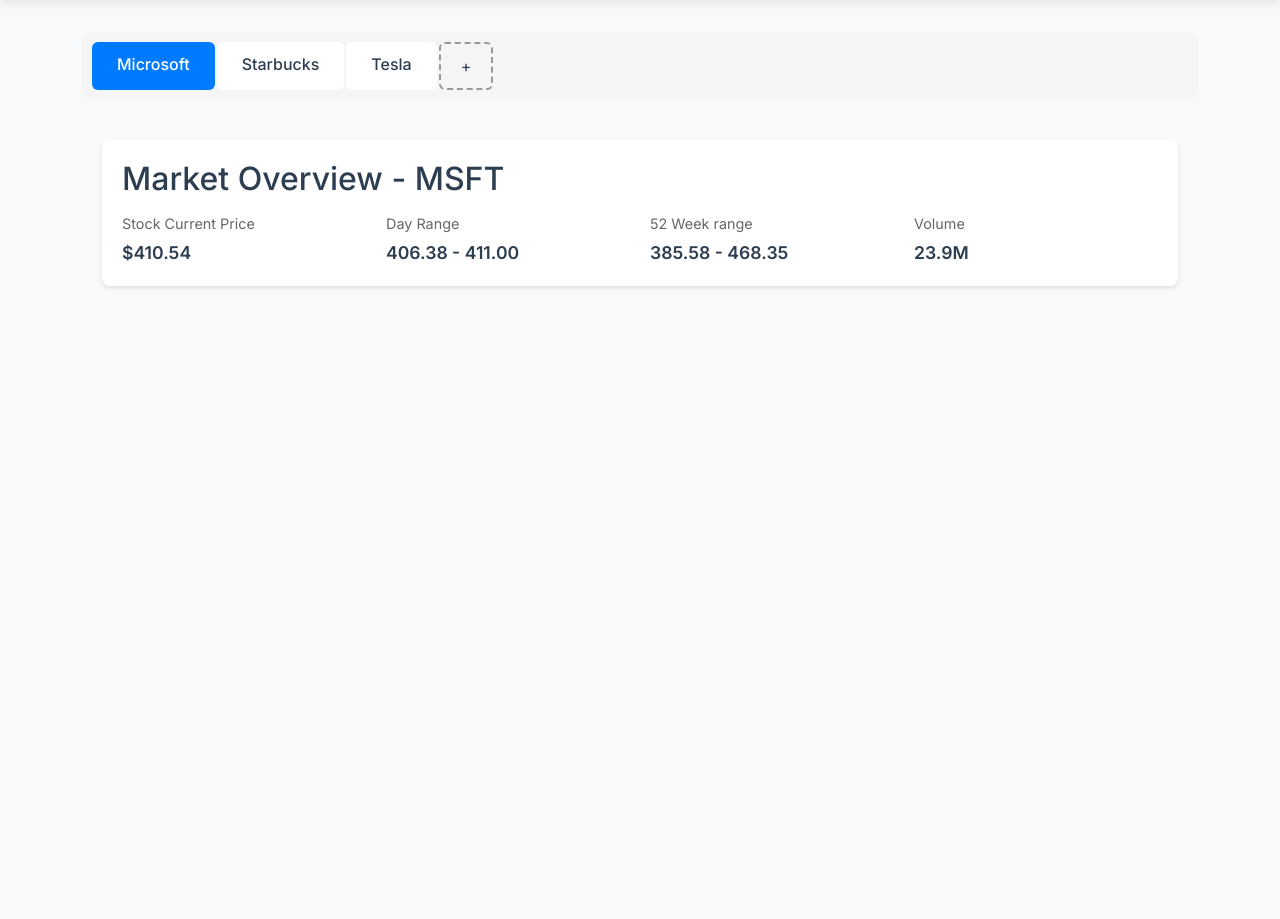
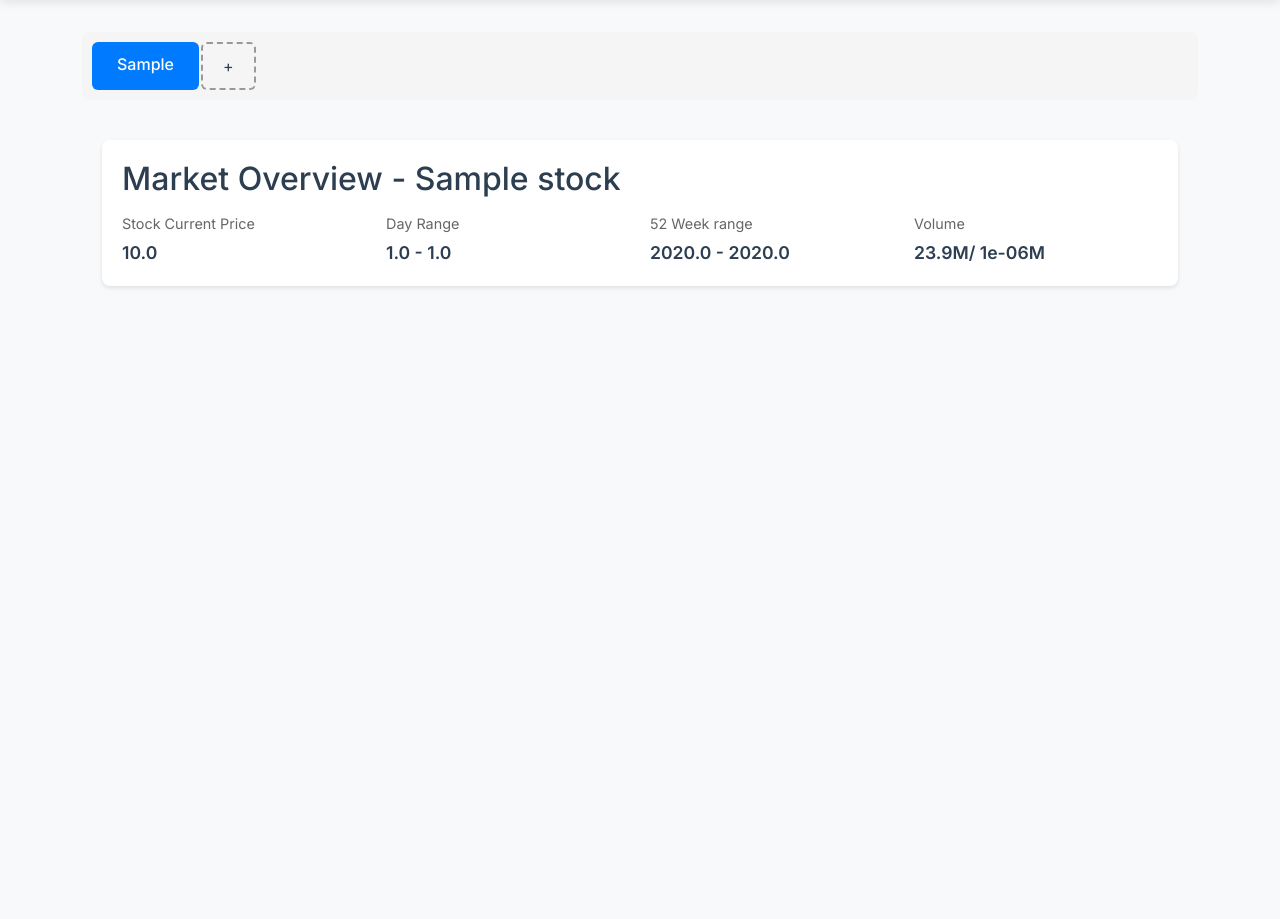
Before and after one commit to cdl96/Market-Lens, a Flask app: page /dashboard in a window 1280 px wide. Shown: the part 70-989 px from the top of the page. Run offline with Flask 3, Linux system fonts and the light colour scheme; a user stored in the database is signed in; tables that the repository leaves empty hold one stand-in row (values such as "Sample post").

Commit message:
Progress

```diff
--- a/app/main/routes.py
+++ b/app/main/routes.py
@@ -3,7 +3,7 @@
 from flask_login import login_required, current_user, login_user, logout_user
 from app import db
 from app.main.forms import EditProfileForm
-from app.models import User
+from app.models import User, Stock, Articles, WatchList
 from app.main import main
 # from app.models import Message
 from app.services.ai_service import AIService
@@ -20,7 +20,11 @@
 @main.route('/dashboard')
 @login_required
 def dashboard():
-    return render_template('dashboard.html', title='Dashboard')
+    stocks = Stock.query.all()
+    watchlists = WatchList.query.all()
+    print("Watchlists: ", watchlists)
+    print("Stocks: ", stocks)
+    return render_template('dashboard.html', title='Dashboard', stocks = stocks, watchlists = watchlists)
 
 # @main.route('/api/users', methods=['GET'])
 # @login_required
--- a/app/models.py
+++ b/app/models.py
@@ -40,3 +40,36 @@
 
 #     sender = db.relationship('User', foreign_keys=[sender_id], backref='sent_messages')
 #     receiver = db.relationship('User', foreign_keys=[receiver_id], backref='received_messages')
+
+class Stock(db.Model):
+    __tablename__ = 'stocks'
+    stock_time = db.Column(db.DateTime, default=datetime.utcnow, primary_key=True)
+    ticker = db.Column(db.String(20), primary_key=True)
+    company_name = db.Column(db.String(120), unique=True, nullable=False)
+    current_price = db.Column(db.Float, nullable=False)
+    volume = db.Column(db.Float, nullable=False)
+    day_low = db.Column(db.Float, nullable=False)
+    day_high = db.Column(db.Float, nullable=False)
+    year_low = db.Column(db.Float, nullable=False)
+    year_high = db.Column(db.Float, nullable=False)
+
+class WatchList(db.Model):
+    __tablename__ = "watchlists"
+    watchlist_id = db.Column(db.Integer, primary_key=True)
+    user_id = db.Column(db.Integer, db.ForeignKey('users.id'), nullable=False)  # Foreign key to users table
+    ticker = db.Column(db.String(20), nullable=False)  # Ticker column
+    added_date = db.Column(db.DateTime, default=datetime.utcnow)  # Date added, default is current time
+    # Define the relationship to the User model (if necessary)
+    user = db.relationship('User', backref=db.backref('watchlists'))
+
+    def __repr__(self):
+        return f'<Watchlist {self.watchlist_id} - {self.ticker}>'
+
+
+class Articles(db.Model):
+    __tablename__ = "articles"
+    article_id = db.Column(db.Integer, primary_key=True)
+    title = db.Column(db.String(20), unique=True, nullable=False)
+    source = db.Column(db.String(20), unique=True, nullable=False)
+    url = db.Column(db.String(20), unique=True, nullable=False)
+    article_date = db.Column(db.DateTime, default=datetime.utcnow)
--- a/app/templates/dashboard.html
+++ b/app/templates/dashboard.html
@@ -3,46 +3,121 @@
 
 <!-- Company Tabs -->
 <div class="stock-tabs">
-    <div class="tab active" onclick="openTab(event, 'tab1')">Microsoft</div>
+    {% for watchlist in watchlists %}
+        <div class="tab {% if loop.first %}active{% endif %}" onclick="openTab(event, 'tab{{ watchlist.id }}')">
+            {{watchlist.ticker}}
+        </div>
+    {% endfor %}
+    <div class="tab-add" title="Add new company">+</div>
+    <!-- <div class="tab active" onclick="openTab(event, 'tab1')">Microsoft</div>
     <div class="tab" onclick="openTab(event, 'tab2')">Starbucks</div>
     <div class="tab" onclick="openTab(event, 'tab3')">Tesla</div>
-    <div class="tab-add" title="Add new company">+</div>
+    <div class="tab-add" title="Add new company">+</div> -->
 </div>
-
-
-<!-- Tab Content -->
-<div id="tab1" class="tab-content active">
+{% for watchlist in watchlists %}
+<div id="tab{{ watchlist.id }}" class="tab-content {% if loop.first %}active{% endif %}">
     <div class="dashboard-container">
         <!-- Market Summary -->
         <div class="market-summary">
             <div class="summary-card">
-                <h2>Market Overview - MSFT</h2>
+                {% for stock in stocks %}
+                    {% if stock.ticker == watchlist.ticker %}
+                    <h2>Market Overview -
+                        {{stock.company_name}}</h2>
                     <div class="summary-grid">
                         <div class="summary-item">
                             <span class="label">Stock Current Price</span>
-                        <span class="value">$410.54</span>
+                            <span class="value">{{stock.current_price}}</span>
                         </div>
                         <div class="summary-item">
                             <span class="label">Day Range</span>
-                        <span class="value">406.38 - 411.00</span>
+                            <span class="value">{{stock.day_low}} - {{stock.day_high}}</span>
                         </div>
                         <div class="summary-item">
                             <span class="label">52 Week range</span>
-                        <span class="value">385.58 - 468.35</span>
+                            <span class="value">{{stock.year_low}} - {{stock.year_high}}</span>
                         </div>
                         <div class="summary-item">
                             <span class="label">Volume</span>
-                        <span class="value">23.9M</span>
+                            <span class="value">23.9M/ {{stock.volume/1000000}}M</span>
+                        </div>
+                    </div>
+                    {% endif %}
+                {% endfor %}
+            </div>
+
         </div>
     </div>
 </div>
+{% endfor %}
+
+
+<!-- Tab Content -->
+<!-- <div id="tab1" class="tab-content active">
+    <div class="dashboard-container"> -->
+        <!-- Market Summary -->
+        <!-- <div class="market-summary">
+            <div class="summary-card">
+                {% for stock in stocks %}
+                {% if stock.ticker == 'MSFT' %}
+                <h2>Market Overview - MSFT
+                    {{stock.company_name}}</h2>
+                <div class="summary-grid">
+                    <div class="summary-item">
+                        <span class="label">Stock Current Price</span>
+                        <span class="value">{{stock.current_price}}</span>
+                    </div>
+                    <div class="summary-item">
+                        <span class="label">Day Range</span>
+                        <span class="value">{{stock.day_low}} - {{stock.day_high}}</span>
+                    </div>
+                    <div class="summary-item">
+                        <span class="label">52 Week range</span>
+                        <span class="value">{{stock.year_low}} - {{stock.year_high}}</span>
+                    </div>
+                    <div class="summary-item">
+                        <span class="label">Volume</span>
+                        <span class="value">23.9M/ {{stock.volume/1000000}}M</span>
                     </div>
                 </div>
+                {% endif %}
+                {% endfor %}
             </div>
-<div id="tab2" class="tab-content">
-    <div class="dashboard-container">
+
+        </div> -->
+        <!-- Stocks Section -->
+    <!-- <div class="section">
+        <h2>Stocks</h2>
+        <ul>
+            {% for stock in stocks %}
+                <li class="stock-item">
+                    <strong>{{ stock.company_name }}</strong> ({{ stock.ticker }}) - ${{ stock.current_price }}
+                    <br>
+                    Volume: {{ stock.volume }} | Day Low: ${{ stock.day_low }} | Day High: ${{ stock.day_high }}
+                </li>
+            {% else %}
+                <li>No stocks available</li>
+            {% endfor %}
+        </ul>
+    </div>
+    <div class="section">
+        <h2>Watchlists</h2>
+        <ul>
+            {% for watchlist in watchlists %}
+                <li class="watchlist">
+                    <strong>{{ watchlist.ticker }}</strong> ({{ watchlist.added_date }})
+                </li>
+            {% else %}
+                <li>No stocks available</li>
+            {% endfor %}
+        </ul>
+    </div>
+</div> -->
+
+<!-- <div id="tab2" class="tab-content">
+    <div class="dashboard-container"> -->
         <!-- Market Summary -->
-        <div class="market-summary">
+        <!-- <div class="market-summary">
             <div class="summary-card">
                 <h2>Market Overview - SBUX</h2>
                 <div class="summary-grid">
@@ -66,11 +141,11 @@
             </div>
         </div>
     </div>
-</div>
-<div id="tab3" class="tab-content">
-    <div class="dashboard-container">
+</div> -->
+<!-- <div id="tab3" class="tab-content">
+    <div class="dashboard-container"> -->
         <!-- Market Summary -->
-        <div class="market-summary">
+        <!-- <div class="market-summary">
             <div class="summary-card">
                 <h2>Market Overview - TSLA</h2>
                 <div class="summary-grid">
@@ -94,7 +169,7 @@
             </div>
         </div>
     </div>
-</div>
+</div> -->
     <!-- Market Summary -->
     <!-- <div class="market-summary">
         <div class="summary-card">
@@ -139,7 +214,7 @@
                 <div class="menu-icon">☰</div>
             </div>
             <div class="feed-content">
-                <!-- Placeholder for Yahoo content -->
+                 Placeholder for Yahoo content -->
                 <!-- <div class="news-placeholder"></div>
             </div>
         </div> -->
@@ -153,7 +228,25 @@
     height: 100vh;
     background-color: #f8f9fa;
 }
-
+/* Basic styling for the dashboard */
+.section {
+            margin-bottom: 40px;
+        }
+        .section h2 {
+            color: #333;
+        }
+        /* .stock-item, .article-item {
+            padding: 10px;
+            margin: 5px 0;
+            border: 1px solid #ddd;
+            border-radius: 5px;
+        }
+        .watchlist, .article-item {
+            padding: 10px;
+            margin: 5px 0;
+            border: 1px solid #ddd;
+            border-radius: 5px;
+        } */
 .market-summary {
     margin-bottom: 20px;
 }
@@ -362,24 +455,28 @@
 let draggedItem = null;
 
 function openTab(event, tabName) {
-    // Hide all tab content
+    // Hide all tab contents
     const contents = document.querySelectorAll('.tab-content');
     contents.forEach(content => {
-                content.classList.remove('active');
+        content.classList.remove('active');  // Hide all content
     });
 
-            // Remove the "active" class from all tab buttons
+    // Remove the "active" class from all tabs
     const tabs = document.querySelectorAll('.tab');
     tabs.forEach(tab => {
-                tab.classList.remove('active');
+        tab.classList.remove('active');  // Remove active class from all tabs
     });
 
-            // Show the clicked tab content
-            document.getElementById(tabName).classList.add('active');
+    // Show the clicked tab's content
+    const targetTab = document.getElementById(tabName);
+    if (targetTab) {
+        targetTab.classList.add('active');  // Add active class to clicked tab content
+    }
 
     // Add the "active" class to the clicked tab
     event.currentTarget.classList.add('active');
 }
+
 
 function handleDragStart(e) {
     draggedItem = this;
```
Lines whose indentation alone changed are shown as unchanged.
